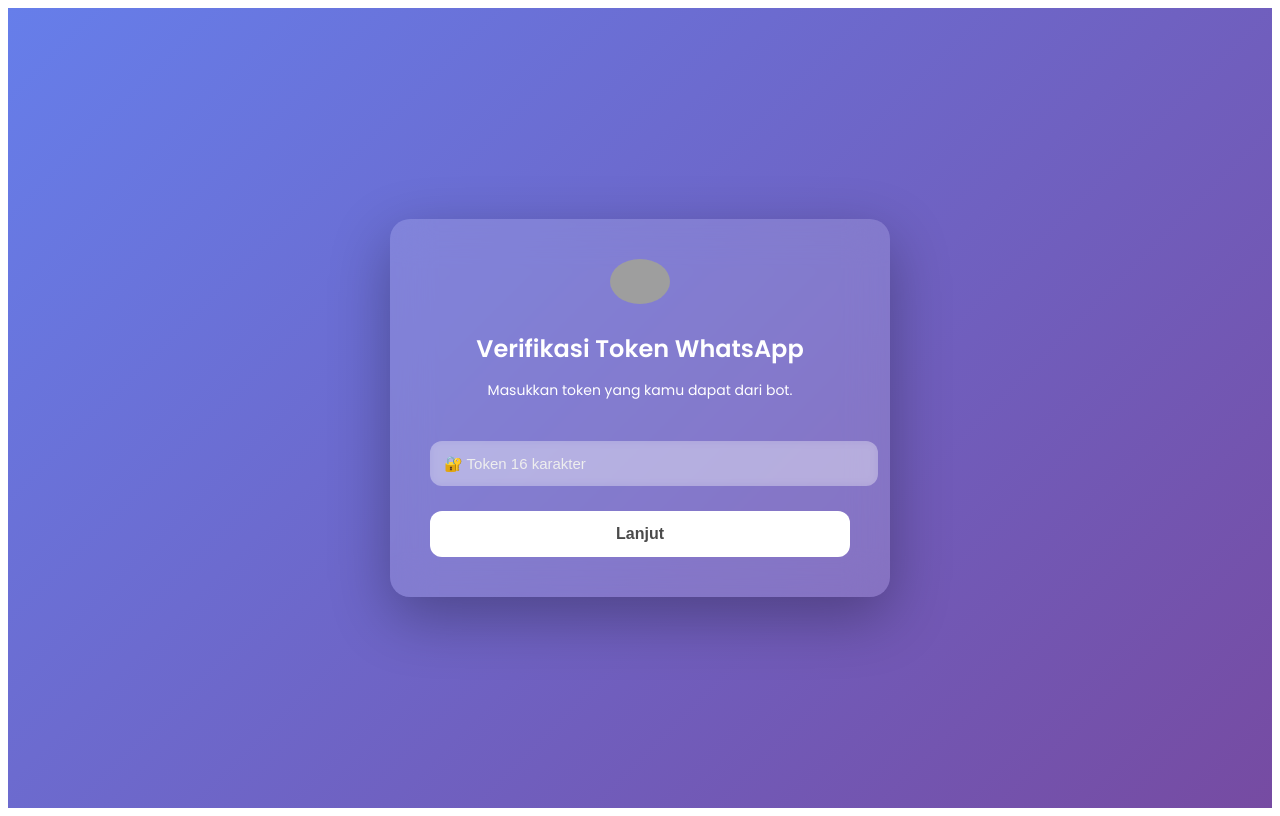
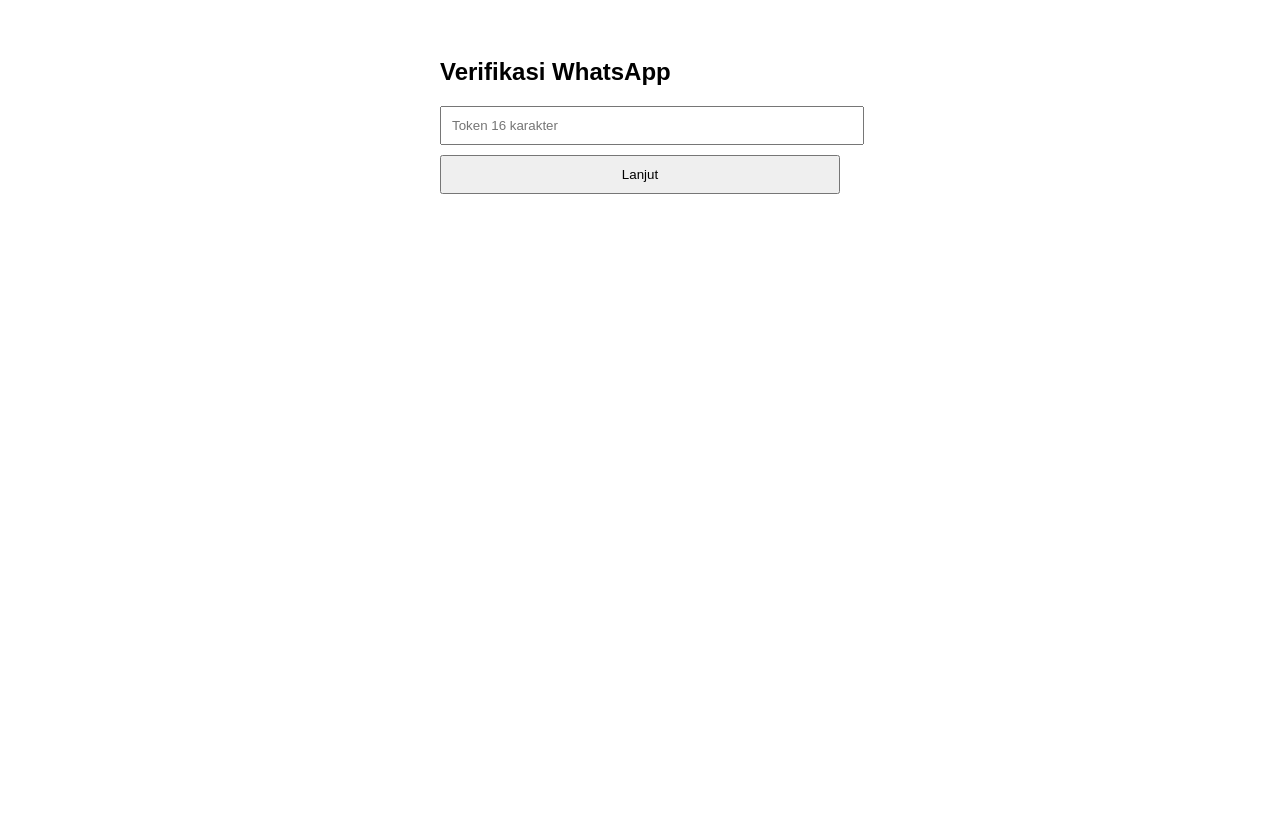
Before and after one commit to LeeXiaoJunlx/databaseuser, a Next.js app: page / in a window 1280 px wide. Built offline with nearby package versions, Linux system fonts and the light colour scheme; grey boxes are pictures that could not be loaded.

Commit message:
Update index.js

```diff
--- a/pages/index.js
+++ b/pages/index.js
@@ -5,15 +5,11 @@ export default function Home() {
   const [token, setToken] = useState("")
   const [number, setNumber] = useState("")
   const [msg, setMsg] = useState("")
-  const [loading, setLoading] = useState(false)
 
   const submit = async () => {
-    if (!token || !number) return setMsg("⚠️ Isi token dan nomor!")
+    if (!token || !number) return setMsg("Isi token dan nomor!")
 
-    setLoading(true)
     setMsg("Memverifikasi...")
-
-    try {
     const res = await fetch("/api/verifikasi", {
       method: "POST",
       headers: { "Content-Type": "application/json" },
@@ -22,148 +18,22 @@ export default function Home() {
     const data = await res.json()
     setMsg(data.message)
     if (data.success) setStep("done")
-    } catch (err) {
-      setMsg("❌ Gagal menghubungi server.")
-    } finally {
-      setLoading(false)
-    }
   }
 
   return (
-    <div style={{
-      minHeight: "100vh",
-      background: "linear-gradient(135deg, #667eea, #764ba2)",
-      display: "flex",
-      justifyContent: "center",
-      alignItems: "center",
-      fontFamily: "'Poppins', sans-serif"
-    }}>
-      <style>{`
-        @import url('https://fonts.googleapis.com/css2?family=Poppins:wght@400;600&display=swap');
-
-        .card {
-          background: rgba(255,255,255,0.15);
-          backdrop-filter: blur(20px);
-          padding: 40px;
-          border-radius: 20px;
-          box-shadow: 0 20px 60px rgba(0,0,0,0.3);
-          max-width: 420px;
-          width: 100%;
-          animation: fadeIn 0.7s ease;
-          text-align: center;
-          color: white;
-        }
-        input {
-          width: 100%;
-          padding: 14px;
-          border: none;
-          border-radius: 12px;
-          margin-top: 20px;
-          font-size: 15px;
-          background: rgba(255,255,255,0.3);
-          color: white;
-          backdrop-filter: blur(5px);
-          outline: none;
-        }
-        input::placeholder {
-          color: #eee;
-        }
-        button {
-          margin-top: 25px;
-          padding: 14px;
-          width: 100%;
-          border: none;
-          border-radius: 12px;
-          background: #ffffff;
-          color: #4a4a4a;
-          font-weight: 600;
-          font-size: 16px;
-          cursor: pointer;
-          transition: all 0.3s ease;
-        }
-        button:hover {
-          background: #ddd;
-        }
-        .loader {
-          margin-top: 20px;
-          display: flex;
-          justify-content: center;
-          gap: 10px;
-        }
-        .dot {
-          width: 12px;
-          height: 12px;
-          background: white;
-          border-radius: 50%;
-          animation: bounce 0.8s infinite alternate;
-        }
-        .dot:nth-child(2) { animation-delay: 0.2s; }
-        .dot:nth-child(3) { animation-delay: 0.4s; }
-
-        @keyframes bounce {
-          to {
-            transform: translateY(-10px);
-            opacity: 0.6;
-          }
-        }
-
-        @keyframes fadeIn {
-          from {opacity: 0; transform: translateY(20px);}
-          to {opacity: 1; transform: translateY(0);}
-        }
-
-        .logo {
-          margin-bottom: 20px;
-        }
-
-        .success {
-          color: #b4ffb4;
-        }
-
-        .error {
-          color: #ffb4b4;
-        }
-      `}</style>
-
-      <div className="card">
-        <div className="logo">
-          <img src="https://ui-avatars.com/api/?name=WA+Bot&background=764ba2&color=fff&size=100" width="60" style={{ borderRadius: "50%" }} />
-        </div>
-        <h2 style={{ marginBottom: 10 }}>Verifikasi Token WhatsApp</h2>
-        <p style={{ fontSize: 14, marginBottom: 20 }}>Masukkan token yang kamu dapat dari bot.</p>
-
-        {step === "token" && (
+    <div style={{ padding: 30, maxWidth: 400, margin: "auto", fontFamily: "sans-serif" }}>
+      <h2>Verifikasi WhatsApp</h2>
+      <input placeholder="Token 16 karakter" value={token} onChange={e => setToken(e.target.value)} style={{ display: "block", width: "100%", padding: 10, marginBottom: 10 }} />
+      {step !== "token" || (
+        <button onClick={() => setStep("number")} style={{ padding: 10, width: "100%" }}>Lanjut</button>
+      )}
+      {step === "number" && (
         <>
-            <input placeholder="🔐 Token 16 karakter" value={token} onChange={e => setToken(e.target.value)} />
-            <button onClick={() => {
-              if (!token) return setMsg("⚠️ Token tidak boleh kosong!");
-              setStep("number")
-              setMsg("")
-            }}>Lanjut</button>
+          <input placeholder="Nomor 628xxx" value={number} onChange={e => setNumber(e.target.value)} style={{ display: "block", width: "100%", padding: 10, marginTop: 10 }} />
+          <button onClick={submit} style={{ padding: 10, width: "100%", marginTop: 10 }}>Verifikasi</button>
         </>
       )}
-
-        {step === "number" && (
-          <>
-            <input placeholder="📱 Nomor WhatsApp (628xx)" value={number} onChange={e => setNumber(e.target.value)} />
-            <button onClick={submit}>Verifikasi Sekarang</button>
-          </>
-        )}
-
-        {loading && (
-          <div className="loader">
-            <div className="dot" />
-            <div className="dot" />
-            <div className="dot" />
-          </div>
-        )}
-
-        {msg && (
-          <p className={msg.includes("berhasil") ? "success" : "error"} style={{ marginTop: 20 }}>
-            {msg}
-          </p>
-        )}
-      </div>
+      <p>{msg}</p>
     </div>
   )
 }
```
Lines whose indentation alone changed are shown as unchanged.
